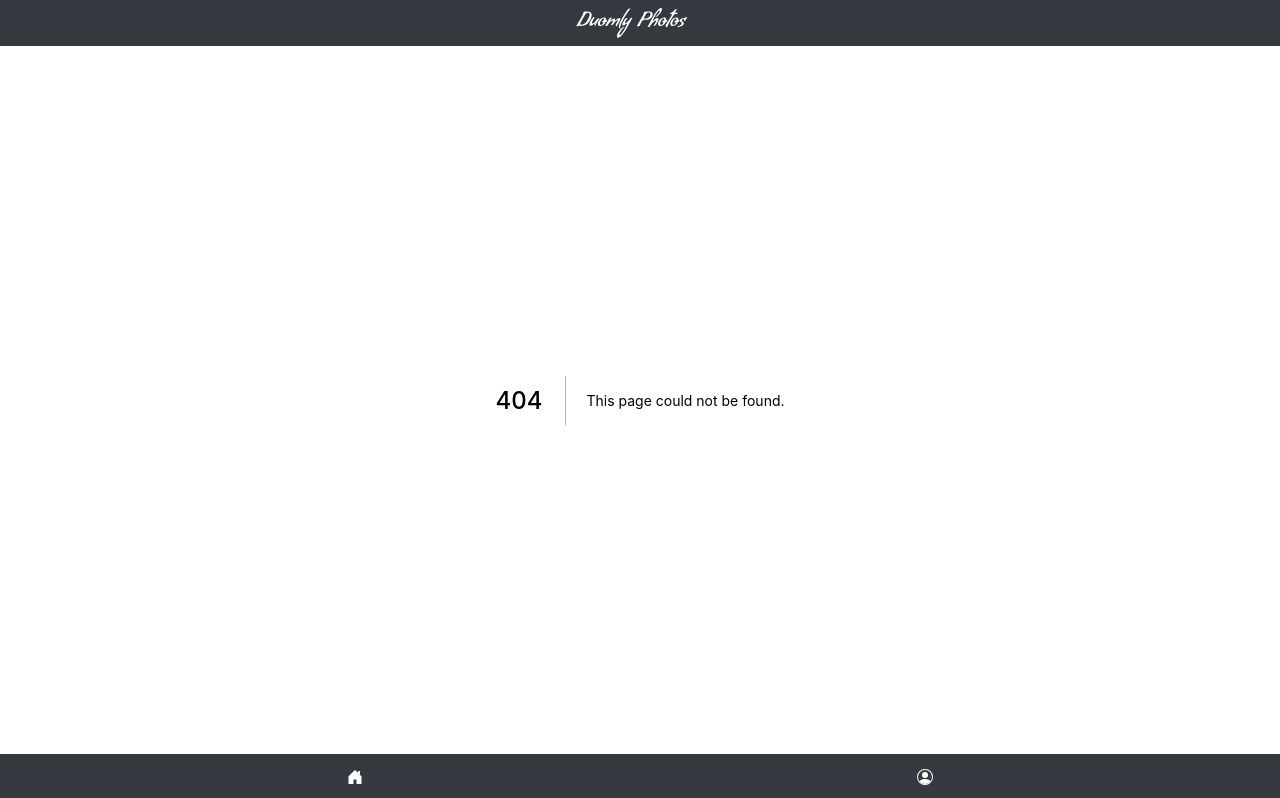
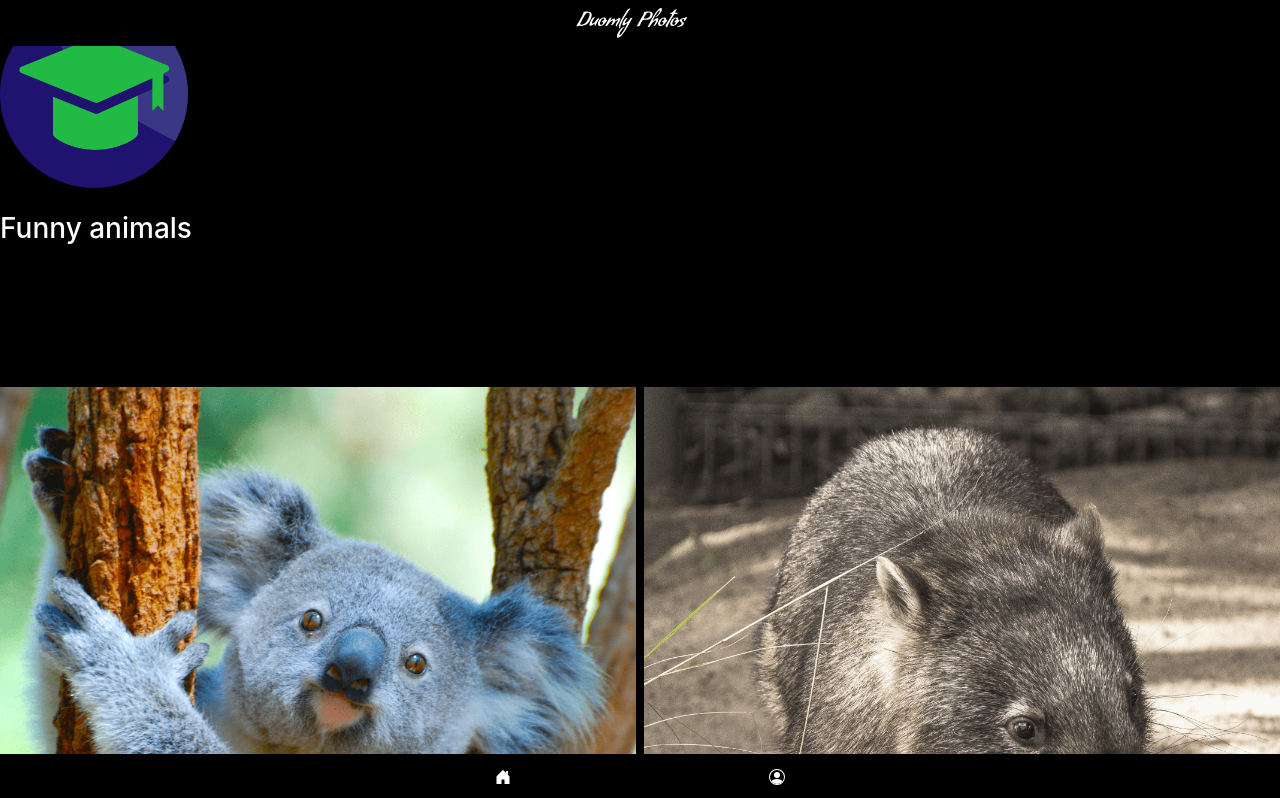
Before and after one commit to loxt/nextjs-photo-app, a Next.js app: page /user/1 in a window 1280 px wide. Before the commit this address had no page. Shown: the top 798 px of the page. Built offline with nearby package versions, Linux system fonts and the light colour scheme.

Commit message:
feat: add dark mode

```diff
--- a/components/home/card/index.tsx
+++ b/components/home/card/index.tsx
@@ -6,7 +6,7 @@ import br from 'date-fns/locale/pt-BR';
 export default function Card(props) {
   const [photo, setPhoto] = useState(props.photo);
   return (
-    <div className='card text-white bg-dark mb-3 w-100 col-12'>
+    <div className='card text-white bg-dark mb-3'>
       <div className='card-header pl-2'>
         <Link href={`/user/${photo.userId}`}>
           <div className='row'>
--- a/pages/api/hello.js
+++ /dev/null
@@ -1,6 +0,0 @@
-// Next.js API route support: https://nextjs.org/docs/api-routes/introduction
-
-export default (req, res) => {
-  res.statusCode = 200;
-  res.json({ name: 'John Doe' });
-};
--- /dev/null
+++ b/pages/user/[id].tsx
@@ -0,0 +1,66 @@
+import { useRouter } from 'next/router';
+import { formatDistance } from 'date-fns';
+import br from 'date-fns/locale/pt-BR';
+import React, { useState } from 'react';
+
+export default function UserPage(props) {
+  const router = useRouter();
+  const id = router.query.id;
+  const [bookmarked, setBookmarked] = useState(false);
+  const userPhotos = props.data.filter((i) => String(i.userId) === String(id));
+
+  if (props.data && props.data.length && !userPhotos) {
+    return router.push('/');
+  }
+
+  if (userPhotos.length) {
+    return (
+      <>
+        <div className='row text-white'>
+          <div className='col-2'>
+            <img
+              src={userPhotos[0].authorLogo}
+              alt=''
+              className='img-fluid rounded-circle border-primary'
+            />
+          </div>
+          <div className='col-3 text-center d-flex flex-column align-items-center'>
+            <p className='m-0'>{userPhotos.length}</p>
+            <p className='text-white-50'>Posts</p>
+          </div>
+          <div className='col-3 text-center d-flex flex-column align-items-center'>
+            <p className='m-0'>
+              {formatDistance(new Date(userPhotos[0].createdAt), Date.now(), {
+                locale: br,
+              })}
+            </p>
+            <p className='text-white-50'>Active</p>
+          </div>
+          <div className='col-3 text-center d-flex flex-column align-items-center'>
+            <button
+              type='button'
+              className={`btn btn-dark p-0 text-left ${
+                bookmarked ? 'clicked' : ''
+              }`}
+              onClick={() => setBookmarked(true)}>
+              Follow
+            </button>
+          </div>
+        </div>
+        <div className='text-white pt-4'>
+          <h3>{userPhotos[0].author}</h3>
+        </div>
+        <div className='p-5 py-1'>
+          <hr className='text-white' />
+        </div>
+        <div className='row row-cols-2'>
+          {userPhotos.map((photo) => (
+            <img src={photo.photo} className='p-1' alt='Photo' />
+          ))}
+        </div>
+      </>
+    );
+  } else {
+    return <p>Loading...</p>;
+  }
+}
--- a/styles/globals.scss
+++ b/styles/globals.scss
@@ -1,3 +1,7 @@
+$theme-colors: (
+  "dark": #000,
+);
+
 @import "../node_modules/bootstrap/scss/bootstrap.scss";
 html,
 body {
@@ -5,6 +9,7 @@ body {
   margin: 0;
   font-family: -apple-system, BlinkMacSystemFont, Segoe UI, Roboto, Oxygen,
   Ubuntu, Cantarell, Fira Sans, Droid Sans, Helvetica Neue, sans-serif;
+  background-color: #000;
 }
 
 a {
@@ -22,4 +27,21 @@ a {
 
 .menu-padding {
   padding-top: 70px !important;
+  padding-bottom: 70px !important;
 }
+
+.btn:hover, .btn.clicked {
+  color: $primary;
+}
+
+.tags {
+  color: #89cbe8 !important;
+}
+
+.white-space-break {
+  white-space: normal;
+}
+
+.container-md {
+  max-width: 550px !important;
+}
```
